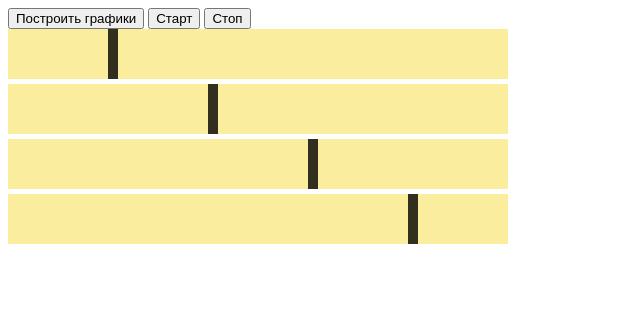
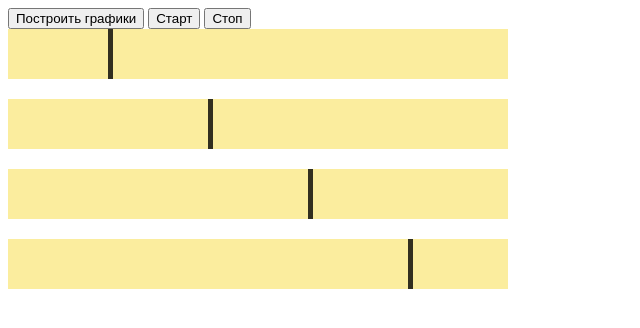
Before and after one commit to kondakov-as85/graficjs, a plain HTML site: page build/result2.html in a window 1280 px wide. Both pictures are taken after a click on the button "Построить графики". Shown: the whole page, without its empty margins (0-640 px from the left). Drawn offline with Linux system fonts and the light colour scheme.

Commit message:
Добавил парметры для высоты промежутка и ширины метки

```diff
--- a/build/result2.html
+++ b/build/result2.html
@@ -84,7 +84,9 @@ padding:"inner"+a,content:b,"":"outer"+a},function(c,d){n.fn[d]=function(d,e){va
                     {
                         maxValue: params.maxValue,
                         heightBar: params.heightBar,
-                        dashValues: params.Values
+                        dashValues: params.Values,
+                        widthDash: params.widthDash,
+                        heightGap: params.heightGap
                     }
                 );
                 drawChart.drawPanel();
@@ -94,6 +96,8 @@ padding:"inner"+a,content:b,"":"outer"+a},function(c,d){n.fn[d]=function(d,e){va
                 this.width = parseInt(options.maxValue);
                 this.heightBar = parseInt(options.heightBar);
                 this.dashValues = options.dashValues;
+                this.widthDash = options.widthDash;
+                this.heightGap = options.heightGap;
                 this.count = parseInt(this.dashValues.length) + 1;
                 console.log('Count: ', this.count);
 
@@ -113,9 +117,10 @@ padding:"inner"+a,content:b,"":"outer"+a},function(c,d){n.fn[d]=function(d,e){va
                         containerBar.innerHTML = '<span class="bar"><span class="dash"></span></span>';
                         histogram.append(containerBar);
                         let ml = parseInt(this.dashValues[i-1].l);
-                        drawDash(i, ml);
+                        drawDash(i, ml, this.widthDash);
                     }
-                    $('.bar-container').css('height', this.heightBar+'px' );
+                    $('.histogram .bar-container').css('height', this.heightBar+'px' );
+                    $('.histogram .bar-container').css('margin-bottom', this.heightGap+'px' );
                 };
 
                 this.start = function() {
@@ -134,9 +139,10 @@ padding:"inner"+a,content:b,"":"outer"+a},function(c,d){n.fn[d]=function(d,e){va
                 }
             };
 
-            function drawDash(indexDash, ml) {
+            function drawDash(indexDash, ml, widthDash) {
                 if (ml) {
                     $('.bar-container[data-id='+(indexDash)+'] .dash').css('margin-left', ml+'px' );
+                    $('.bar-container[data-id='+(indexDash)+'] .dash').css('width', widthDash+'px' );
                 }
             }
 
@@ -196,7 +202,8 @@ padding:"inner"+a,content:b,"":"outer"+a},function(c,d){n.fn[d]=function(d,e){va
                 let paramString = {
                     'maxValue': 500,
                     'heightBar': 50,
-                    // 'durationValue': 2,
+                    'widthDash': 5,
+                    'heightGap': 20,
                     'Values': [
                         {l: 100, d: 0.1},
                         {l: 200, d: 3},
@@ -220,6 +227,7 @@ padding:"inner"+a,content:b,"":"outer"+a},function(c,d){n.fn[d]=function(d,e){va
                 }
             }
 
+
     </script>
 
 </head>
```
Also changed, not shown: js/шкалы.js (+12 -5 lines).
